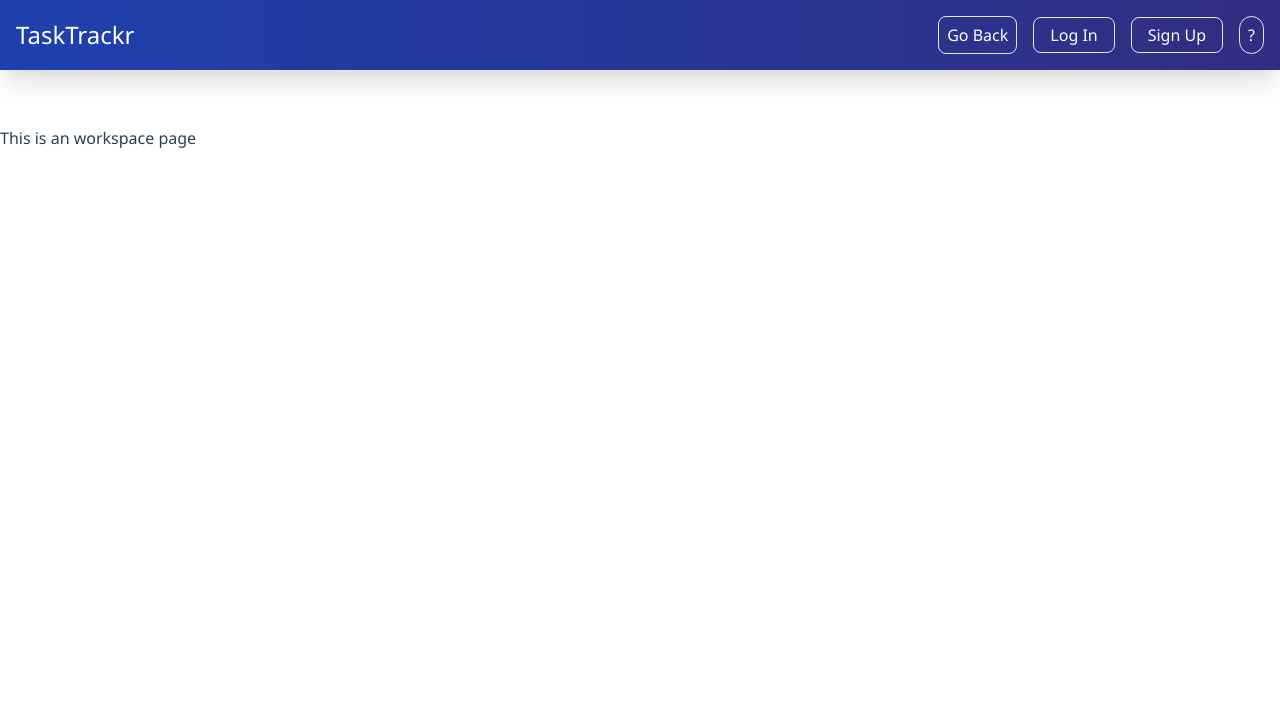
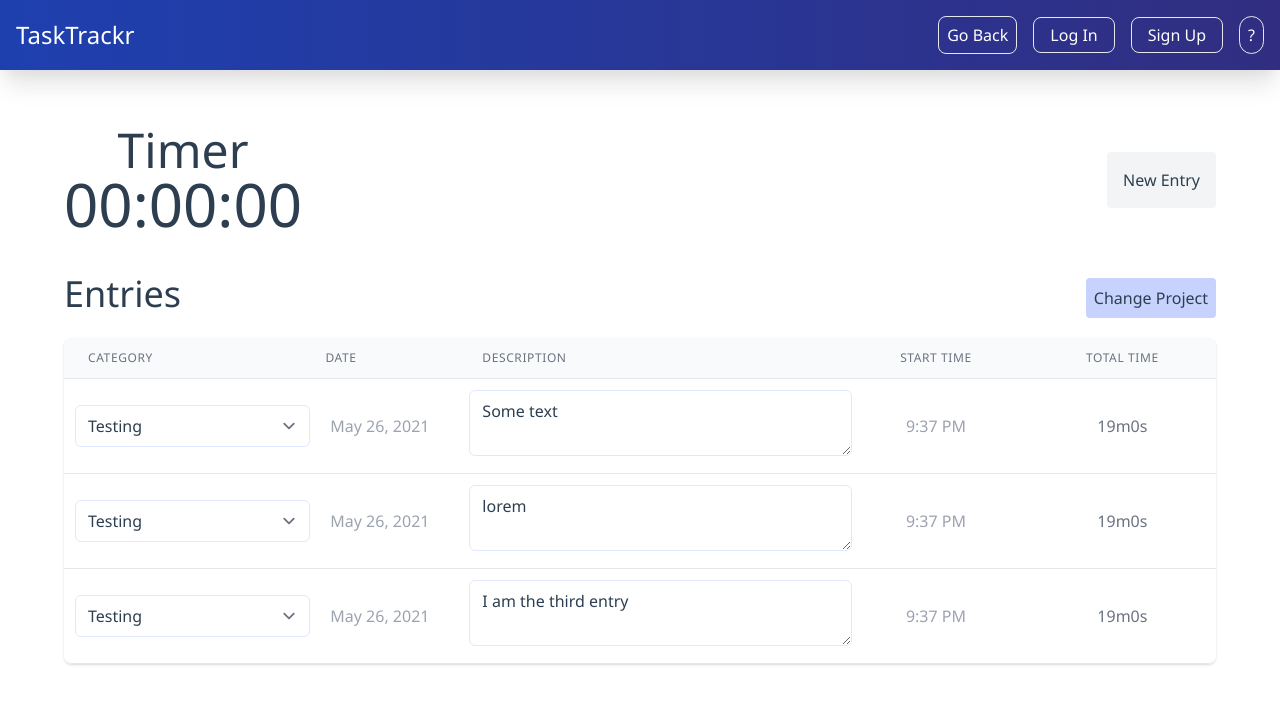
Before and after one commit to CharlieTheProgrammer/vue-tasktrackr, a Vue app: page /workspace in a window 1280 px wide. Shown: the top 704 px of the page. Built offline with nearby package versions, Linux system fonts and the light colour scheme.

Commit message:
Init Commit for Workspace view. Installed Luxon to manage datetimes.

```diff
--- a/package.json
+++ b/package.json
@@ -12,6 +12,7 @@
     "@tailwindcss/postcss7-compat": "^2.0.2",
     "autoprefixer": "^9",
     "core-js": "^3.6.5",
+    "luxon": "^1.27.0",
     "postcss": "^7",
     "tailwindcss": "npm:@tailwindcss/postcss7-compat@^2.0.2",
     "vue": "^2.6.11",
@@ -19,6 +20,7 @@
     "vuex": "^3.4.0"
   },
   "devDependencies": {
+    "@types/luxon": "^1.26.5",
     "@vue/cli-plugin-babel": "~4.5.0",
     "@vue/cli-plugin-eslint": "~4.5.0",
     "@vue/cli-plugin-router": "~4.5.0",
--- a/src/views/Workspace.vue
+++ b/src/views/Workspace.vue
@@ -1,5 +1,157 @@
 <template>
-  <div class="about">
-    <h1>This is an workspace page</h1>
-  </div>
+	<div class="w-full max-w-6xl mx-auto">
+		<header class="mb-10">
+			<div class="flex justify-between items-center">
+				<div class="text-center">
+					<div class="text-5xl font-light">Timer</div>
+					<div class="text-6xl">00:00:00</div>
+				</div>
+				<div>
+					<button class="rounded px-4 py-4 bg-gray-100">New Entry</button>
+				</div>
+			</div>
+		</header>
+
+		<section>
+			<!-- Project nav -->
+			<div class="bg-gray-100 hidden">
+				<div class="flex justify-between items-center p-4 mx-xl-5">
+					<p class="text-4xl font-weight-normal">{{ project.name }}</p>
+					<button class="rounded px-4 py-4 bg-indigo-200">Change Project</button>
+				</div>
+			</div>
+			<!-- <hr /> -->
+			<!-- Popup Modal Window For Nav-->
+			<div></div>
+
+			<div class=" mx-auto w-full">
+				<header class="mb-4 flex justify-between items-center">
+					<h1 class="text-4xl mb-2">Entries</h1>
+					<button class="rounded px-2 py-2 bg-indigo-200">Change Project</button>
+				</header>
+				<div class="flex flex-col">
+					<div class="-my-2 overflow-x-auto sm:-mx-6 lg:-mx-8">
+						<div class="py-2 align-middle inline-block min-w-full sm:px-6 lg:px-8">
+							<div class="shadow overflow-hidden border-b border-gray-200 sm:rounded-lg">
+								<table class="min-w-full divide-y divide-gray-200">
+									<thead class="bg-gray-50">
+										<tr>
+											<th scope="col" class="px-6 py-3 text-left text-xs font-medium text-gray-500 uppercase tracking-wider">Category</th>
+											<th scope="col" class="px-6 py-3 text-left text-xs font-medium text-gray-500 uppercase tracking-wider">Date</th>
+											<th scope="col" class="px-6 py-3 text-left text-xs font-medium text-gray-500 uppercase tracking-wider">Description</th>
+											<th scope="col" class="px-6 py-3 text-center text-xs font-medium text-gray-500 uppercase tracking-wider">Start Time</th>
+											<!-- <th scope="col" class="px-6 py-3 text-left text-xs font-medium text-gray-500 uppercase tracking-wider">End Time</th> -->
+											<th scope="col" class="px-6 py-3 text-center text-xs font-medium text-gray-500 uppercase tracking-wider">Total Time</th>
+										</tr>
+									</thead>
+									<tbody class="bg-white divide-y divide-gray-200">
+										<!-- <tr class="hover:bg-gray-100 cursor-pointer" v-for="project in projects" :key="project.id" @click="test(project.id)">
+											<td class="px-6 py-4 whitespace-nowrap">
+												{{ project.name }}
+											</td>
+										</tr> -->
+										<tr v-for="entry in project.entries" :key="entry.id">
+											<td class="py-4">
+												<select class="m-2.5 rounded-md border border-indigo-100 w-full">
+													<option v-for="(category, index) in project.categories" :key="index" :selected="entry.categoryId == category.id ? 'selected' : null" :value="category.id">
+														{{ category.name }}
+													</option>
+												</select>
+											</td>
+											<td class="text-center text-gray-400">{{ entry.startTime | toDateFormat }}</td>
+											<td>
+												<textarea class="w-full m-2.5 rounded-md border border-indigo-100" :value="entry.description"> </textarea>
+											</td>
+											<td class="text-center text-gray-400">{{ entry.startTime | toTimeFormat }}</td>
+											<!-- <td v-if="displayEndTime" class="text-center d-none d-sm-table-cell">{{ entry.total_time | toTimeFormat }}</td> -->
+											<td class="text-center text-gray-500">{{ entry.startTime | generateTotalTime(entry.endTime) }}</td>
+										</tr>
+									</tbody>
+								</table>
+							</div>
+						</div>
+					</div>
+				</div>
+			</div>
+		</section>
+	</div>
 </template>
+
+<script>
+import { DateTime } from 'luxon';
+
+export default {
+	data() {
+		return {
+			project: {
+				id: 1,
+				name: 'Project 1',
+				hidden: false,
+				categories: [
+					{
+						id: 1,
+						userId: 1,
+						name: 'Testing',
+						hidden: false,
+					},
+					{
+						id: 2,
+						userId: 1,
+						name: 'Planning',
+						hidden: false,
+					},
+					{
+						id: 3,
+						userId: 1,
+						name: 'Deploying',
+						hidden: false,
+					},
+				],
+				entries: [
+					{
+						id: 1,
+						projectId: 1,
+						categoryId: 1,
+						userId: 1,
+						description: 'Some text',
+						startTime: '2021-05-26T21:37:20.430Z',
+						endTime: '2021-05-26T21:56:20.430Z',
+					},
+					{
+						id: 2,
+						projectId: 1,
+						categoryId: 1,
+						userId: 1,
+						description: 'lorem',
+						startTime: '2021-05-26T21:37:20.430Z',
+						endTime: '2021-05-26T21:56:20.430Z',
+					},
+					{
+						id: 3,
+						projectId: 1,
+						categoryId: 1,
+						userId: 1,
+						description: 'I am the third entry',
+						startTime: '2021-05-26T21:37:20.430Z',
+						endTime: '2021-05-26T21:56:20.430Z',
+					},
+				],
+			},
+		};
+	},
+	filters: {
+		generateTotalTime(startTime, endTime) {
+      const sTime = DateTime.fromISO(startTime);
+      const eTime = DateTime.fromISO(endTime);
+			const diffTime = eTime.diff(sTime, 'minutes')
+			return `${diffTime.minutes}m${diffTime.seconds}s`;
+		},
+		toTimeFormat(time) {
+			return DateTime.fromISO(time).toLocaleString(DateTime.TIME_SIMPLE);
+		},
+		toDateFormat(time) {
+			return DateTime.fromISO(time).toLocaleString(DateTime.DATE_MED);
+		},
+	},
+};
+</script>
```
Also changed, not shown: 1 other file (tests, documents, lock files or other folders).
